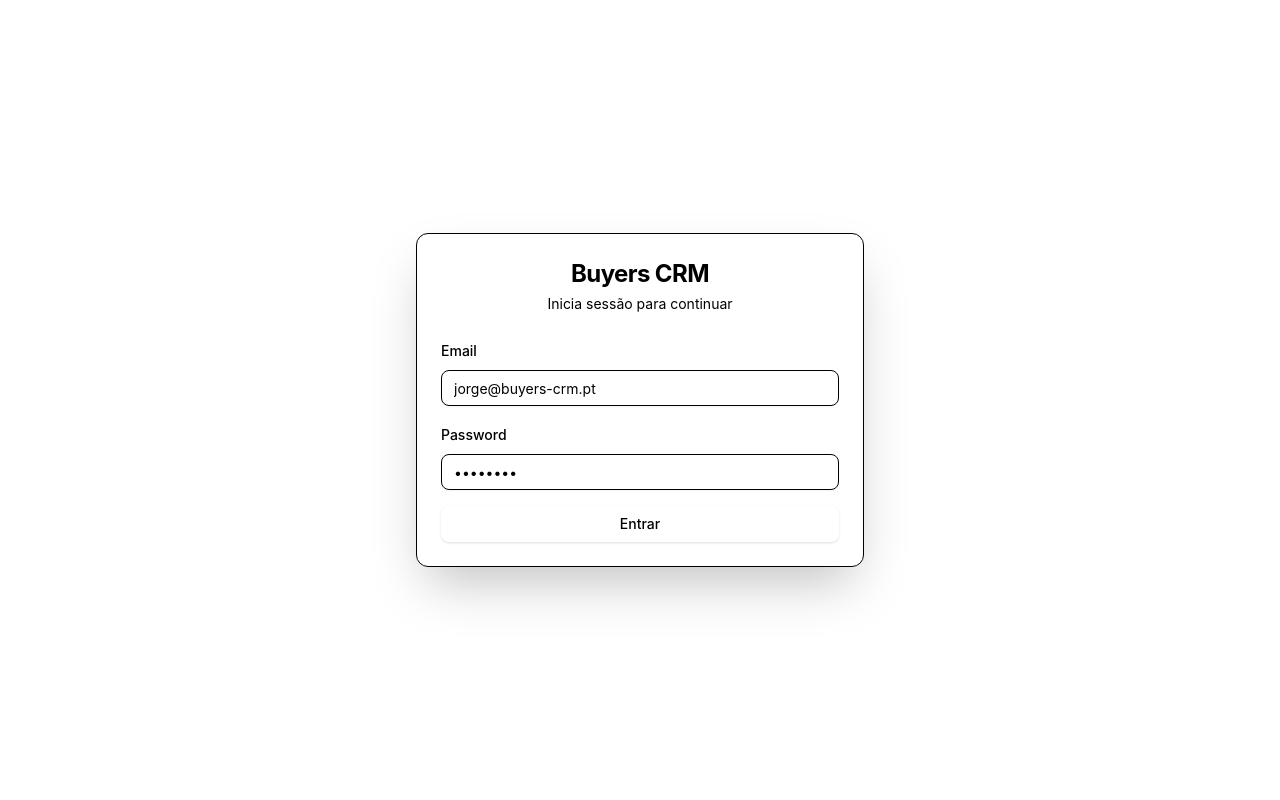
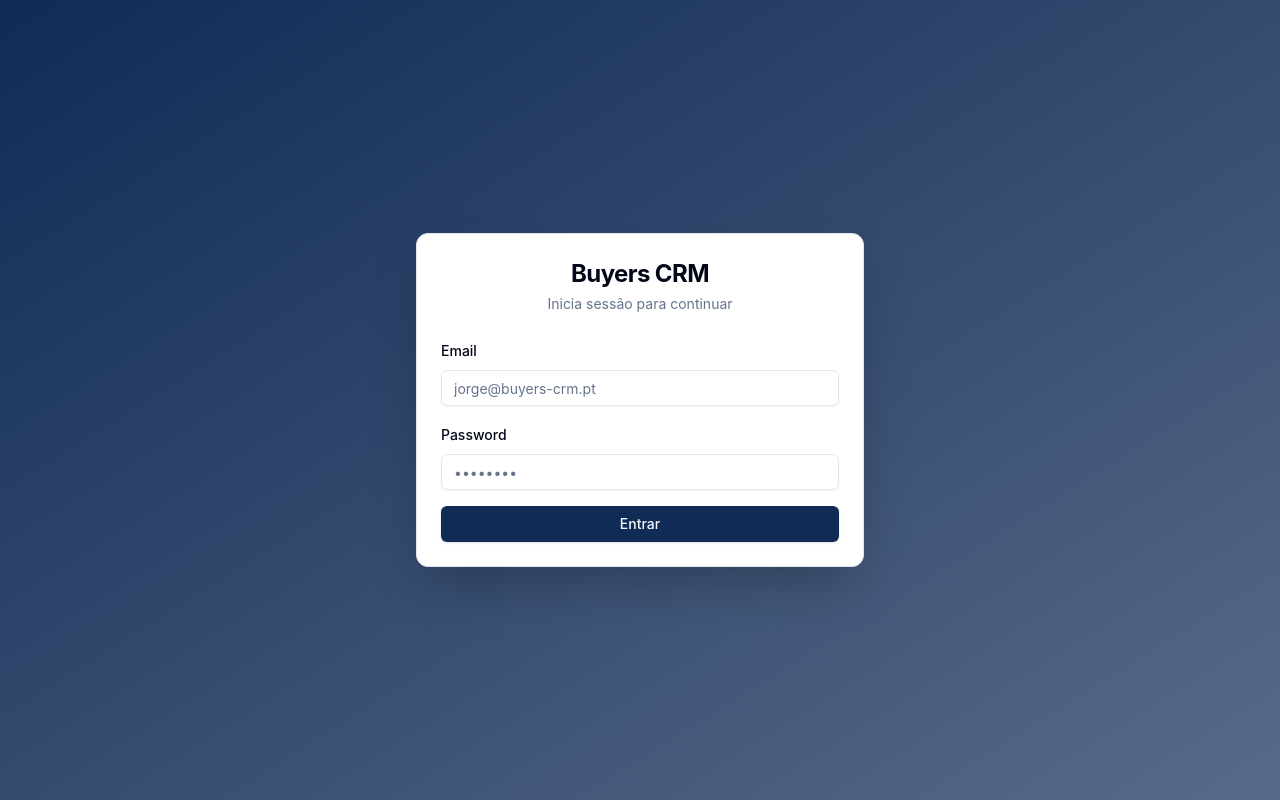
Before and after one commit to jmbhcabral/buyers-crm, a React (Vite) app in the folder frontend/: page /login in a window 1280 px wide. Built offline with nearby package versions, Linux system fonts and the light colour scheme.

Commit message:
fix: restaurar tema azul com hsl() compatível com tailwind.config.js

```diff
--- a/frontend/src/components/layout/Sidebar.tsx
+++ b/frontend/src/components/layout/Sidebar.tsx
@@ -29,8 +29,8 @@ export default function Sidebar() {
               cn(
                 'flex items-center gap-3 px-3 py-2 rounded-md text-sm font-medium transition-colors',
                 isActive
-                  ? 'bg-white/30 text-gray-600'
-                  : 'text-primary-foreground/80 hover:bg-white/15 hover:text-gray-500',
+                  ? 'bg-white/30 text-white'
+                  : 'text-primary-foreground/80 hover:bg-white/15 hover:text-white',
               )
             }
           >
@@ -52,8 +52,8 @@ export default function Sidebar() {
                 cn(
                   'flex items-center gap-3 px-3 py-2 rounded-md text-sm font-medium transition-colors',
                   isActive
-                    ? 'bg-white/30 text-gray-600'
-                    : 'text-primary-foreground/80 hover:bg-white/15 hover:text-gray-500',
+                    ? 'bg-white/30 text-white'
+                    : 'text-primary-foreground/80 hover:bg-white/15 hover:text-white',
                 )
               }
             >
--- a/frontend/src/index.css
+++ b/frontend/src/index.css
@@ -1,124 +1,69 @@
-@import "tw-animate-css";
-@import "shadcn/tailwind.css";
-@import "@fontsource-variable/geist";
 @tailwind base;
 @tailwind components;
 @tailwind utilities;
 
 @layer base {
   :root {
-    --background: oklch(1 0 0);
-    --foreground: oklch(0.145 0 0);
+    --background: 0 0% 100%;
+    --foreground: 222.2 84% 4.9%;
 
-    --card: oklch(1 0 0);
-    --card-foreground: oklch(0.145 0 0);
+    --card: 0 0% 100%;
+    --card-foreground: 222.2 84% 4.9%;
 
-    --popover: oklch(1 0 0);
-    --popover-foreground: oklch(0.145 0 0);
+    --popover: 0 0% 100%;
+    --popover-foreground: 222.2 84% 4.9%;
 
     /* Buyers CRM azul (igual ao PDF) */
-    --primary: oklch(0.205 0 0);
-    --primary-foreground: oklch(0.985 0 0);
+    --primary: 217 68% 20%;
+    --primary-foreground: 210 40% 98%;
 
-    --secondary: oklch(0.97 0 0);
-    --secondary-foreground: oklch(0.205 0 0);
+    --secondary: 210 40% 96.1%;
+    --secondary-foreground: 222.2 47.4% 11.2%;
 
-    --muted: oklch(0.97 0 0);
-    --muted-foreground: oklch(0.556 0 0);
+    --muted: 210 40% 96.1%;
+    --muted-foreground: 215.4 16.3% 46.9%;
 
-    --accent: oklch(0.97 0 0);
-    --accent-foreground: oklch(0.205 0 0);
+    --accent: 210 40% 96.1%;
+    --accent-foreground: 222.2 47.4% 11.2%;
 
-    --destructive: oklch(0.577 0.245 27.325);
+    --destructive: 0 84.2% 60.2%;
     --destructive-foreground: 210 40% 98%;
 
-    --border: oklch(0.922 0 0);
-    --input: oklch(0.922 0 0);
-    --ring: oklch(0.708 0 0);
+    --border: 214.3 31.8% 91.4%;
+    --input: 214.3 31.8% 91.4%;
+    --ring: 217 68% 20%;
 
-    --radius: 0.625rem;
-
-    --chart-1: oklch(0.87 0 0);
-
-    --chart-2: oklch(0.556 0 0);
-
-    --chart-3: oklch(0.439 0 0);
-
-    --chart-4: oklch(0.371 0 0);
-
-    --chart-5: oklch(0.269 0 0);
-
-    --sidebar: oklch(0.985 0 0);
-
-    --sidebar-foreground: oklch(0.145 0 0);
-
-    --sidebar-primary: oklch(0.205 0 0);
-
-    --sidebar-primary-foreground: oklch(0.985 0 0);
-
-    --sidebar-accent: oklch(0.97 0 0);
-
-    --sidebar-accent-foreground: oklch(0.205 0 0);
-
-    --sidebar-border: oklch(0.922 0 0);
-
-    --sidebar-ring: oklch(0.708 0 0);
+    --radius: 0.5rem;
   }
 
   .dark {
-    --background: oklch(0.145 0 0);
-    --foreground: oklch(0.985 0 0);
+    --background: 222.2 84% 4.9%;
+    --foreground: 210 40% 98%;
 
-    --card: oklch(0.205 0 0);
-    --card-foreground: oklch(0.985 0 0);
+    --card: 222.2 84% 4.9%;
+    --card-foreground: 210 40% 98%;
 
-    --popover: oklch(0.205 0 0);
-    --popover-foreground: oklch(0.985 0 0);
+    --popover: 222.2 84% 4.9%;
+    --popover-foreground: 210 40% 98%;
 
-    --primary: oklch(0.922 0 0);
-    --primary-foreground: oklch(0.205 0 0);
+    --primary: 217 68% 60%;
+    --primary-foreground: 222.2 47.4% 11.2%;
 
-    --secondary: oklch(0.269 0 0);
-    --secondary-foreground: oklch(0.985 0 0);
+    --secondary: 217.2 32.6% 17.5%;
+    --secondary-foreground: 210 40% 98%;
 
-    --muted: oklch(0.269 0 0);
-    --muted-foreground: oklch(0.708 0 0);
+    --muted: 217.2 32.6% 17.5%;
+    --muted-foreground: 215 20.2% 65.1%;
 
-    --accent: oklch(0.269 0 0);
-    --accent-foreground: oklch(0.985 0 0);
+    --accent: 217.2 32.6% 17.5%;
+    --accent-foreground: 210 40% 98%;
 
-    --destructive: oklch(0.704 0.191 22.216);
+    --destructive: 0 62.8% 30.6%;
     --destructive-foreground: 210 40% 98%;
 
-    --border: oklch(1 0 0 / 10%);
-    --input: oklch(1 0 0 / 15%);
-    --ring: oklch(0.556 0 0);
-    --chart-1: oklch(0.87 0 0);
-    --chart-2: oklch(0.556 0 0);
-    --chart-3: oklch(0.439 0 0);
-    --chart-4: oklch(0.371 0 0);
-    --chart-5: oklch(0.269 0 0);
-    --sidebar: oklch(0.205 0 0);
-    --sidebar-foreground: oklch(0.985 0 0);
-    --sidebar-primary: oklch(0.488 0.243 264.376);
-    --sidebar-primary-foreground: oklch(0.985 0 0);
-    --sidebar-accent: oklch(0.269 0 0);
-    --sidebar-accent-foreground: oklch(0.985 0 0);
-    --sidebar-border: oklch(1 0 0 / 10%);
-    --sidebar-ring: oklch(0.556 0 0);
-  }
-  .theme {
-    --font-heading: var(--font-sans);
-    --font-sans: 'Geist Variable', sans-serif;
-  }
-  * {
-    @apply border-border outline-ring/50;
-  }
-  body {
-    @apply bg-background text-foreground;
-  }
-  html {
-    @apply font-sans;
+    --border: 217.2 32.6% 17.5%;
+    --input: 217.2 32.6% 17.5%;
+    --ring: 217 68% 60%;
   }
 }
 
```
